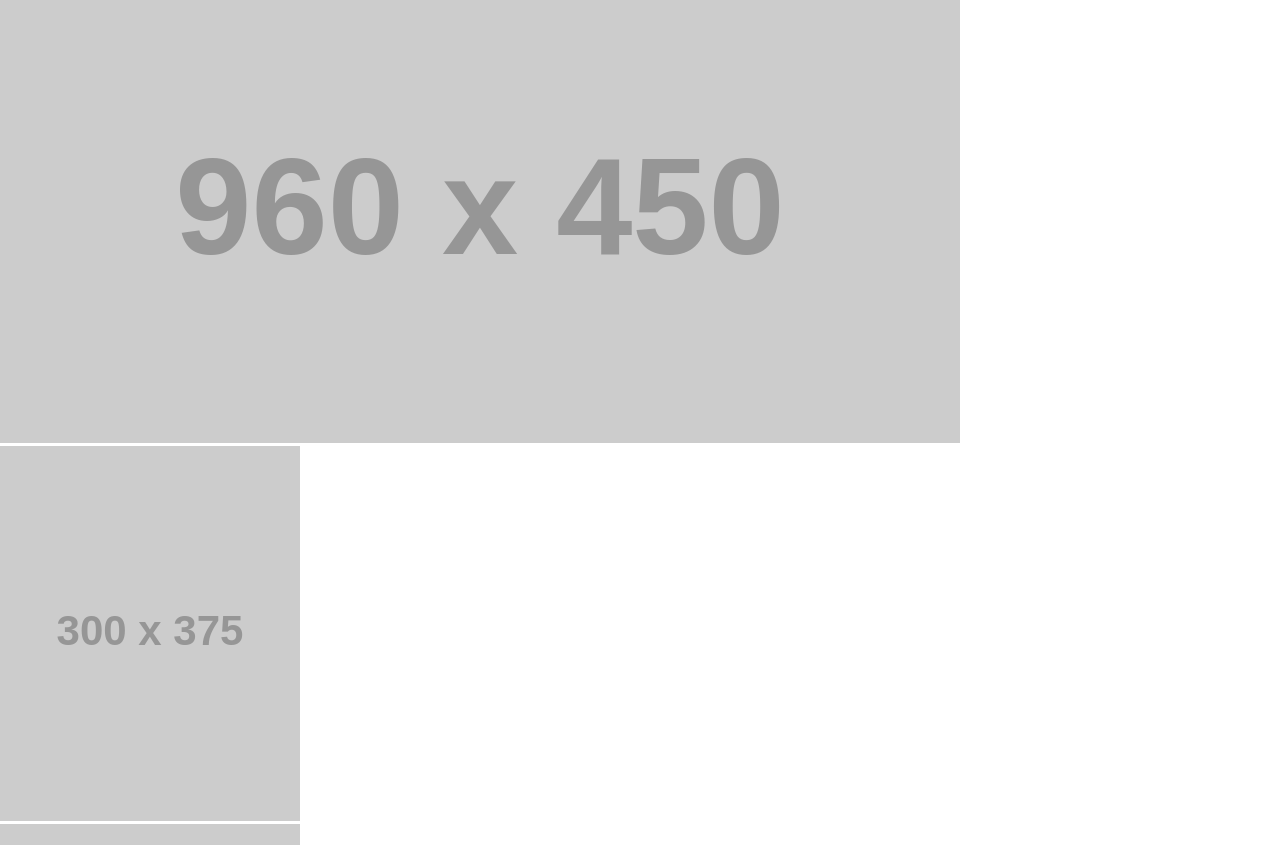
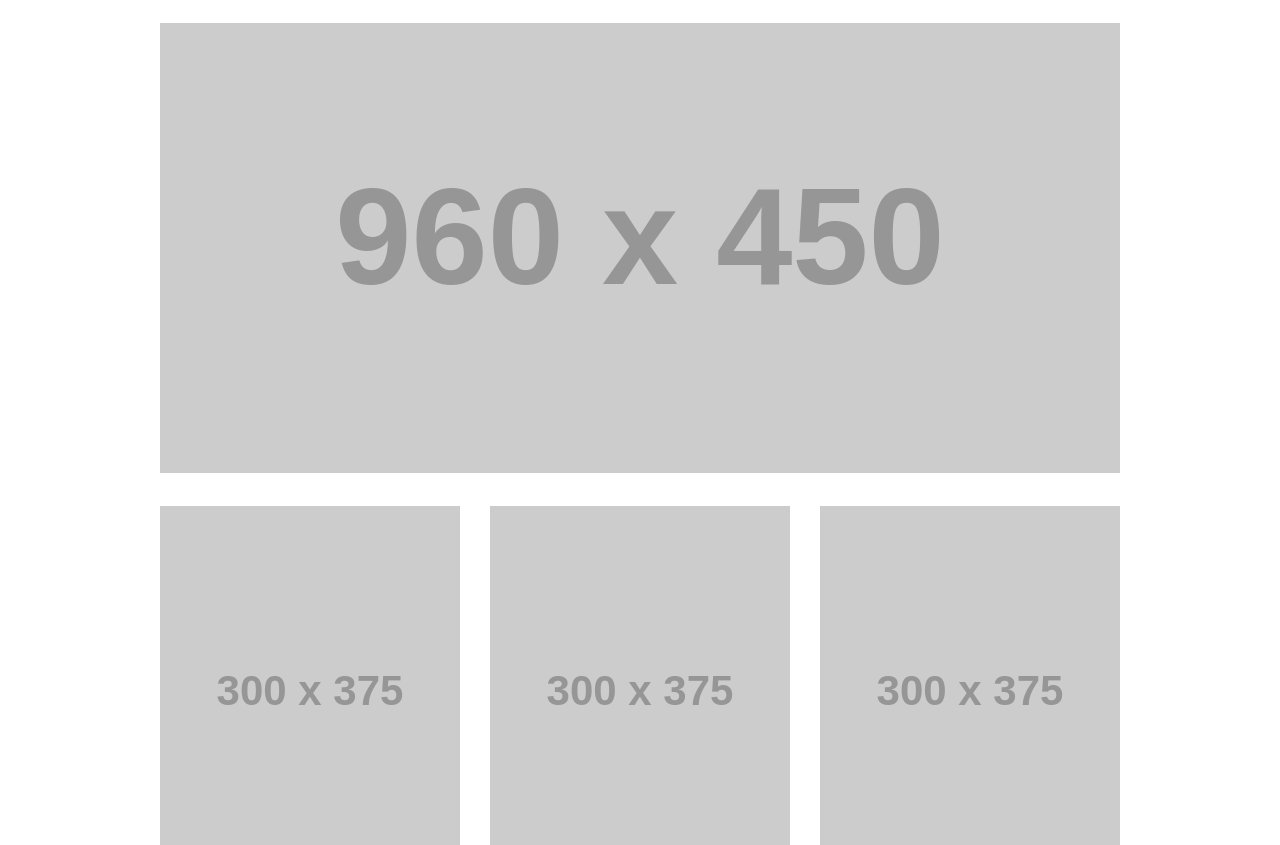
Before and after one commit to CodePuff/wireframe-exercise, a plain HTML site: page index.html in a window 1280 px wide. Shown: the part 107-952 px from the top of the page. Drawn offline with Linux system fonts and the light colour scheme; placeholder pictures from the web are drawn by us.

Commit message:
created main sub header

```diff
--- a/css/style.css
+++ b/css/style.css
@@ -30,3 +30,21 @@ a {
   text-decoration: none;
   color: #888;
 }
+
+/* Main Sub Banners */
+
+main {
+  width: 960px;
+  margin: 30px auto;
+}
+
+main ul li {
+  /* display: inline-block; */
+  list-style: none;
+  float: left;
+  margin: 30px 30px 30px 0px;
+}
+
+main ul li:last-child {
+  margin-right: 0px;
+}
```
